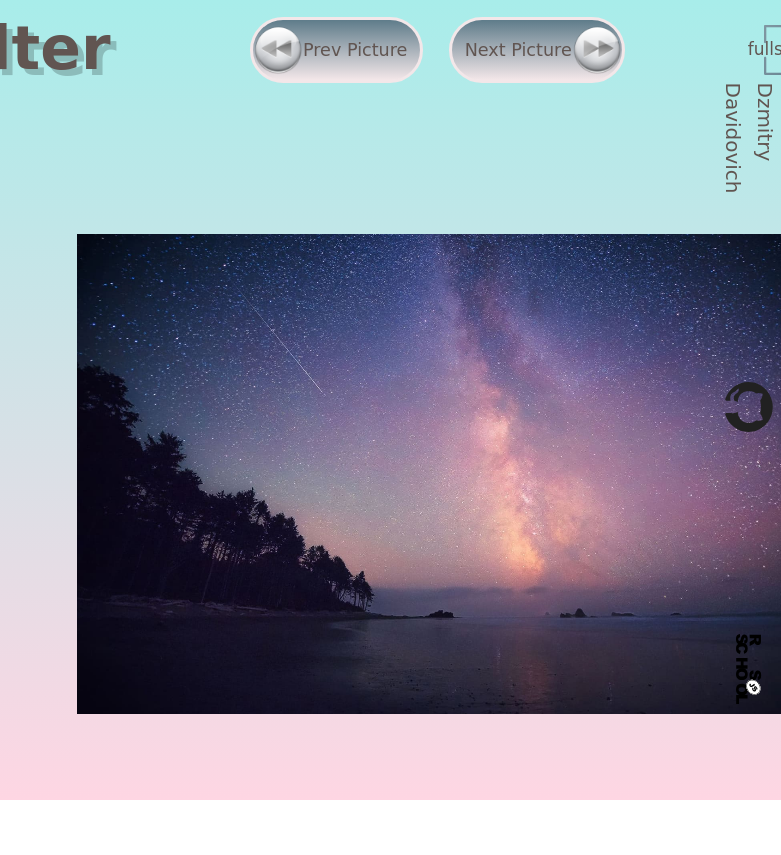
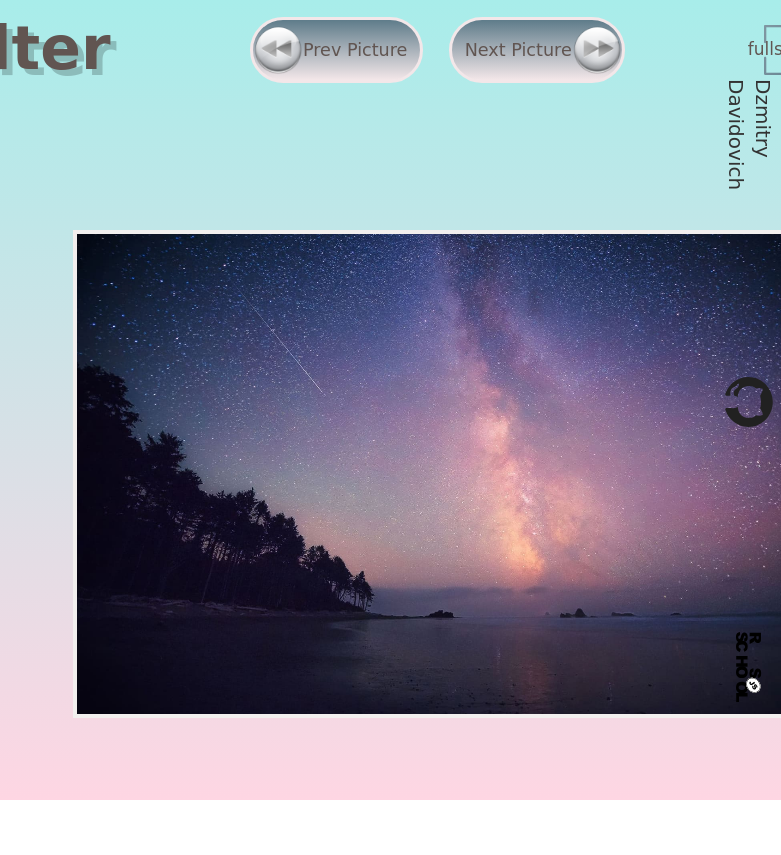
Before and after one commit to DzmitryDavid/online-zoo, a website: page photo-filter/index.html in a window 1280 px wide. Shown: the top 855 px of the page, 499-1280 px from the left. Drawn offline with Linux system fonts and the light colour scheme; a web font is replaced by a local one.

Commit message:
feat: add footer links

```diff
--- a/photo-filter/index.html
+++ b/photo-filter/index.html
@@ -149,13 +149,17 @@
                 </section>
                 <footer class="footer">
 
-                        <div class="footer__author">Dzmitry Davidovich</div>
+                        <div class="footer__logo-author">
+                            <a target="_blank" href="https://dzmitrydavid.github.io/portfolio/">
+                                Dzmitry Davidovich
+                            </a>
+                        </div>
                         <div class="footer__logo">
-                            <a class="footer__logo-git" href=""></a>
+                            <a class="footer__logo-git" href="https://github.com/DzmitryDavid/"></a>
                         </div>
 
                         <div class="footer__logo">
-                            <a class="footer__logo-rs" href=""></a>
+                            <a class="footer__logo-rs" href="https://rolling-scopes-school.github.io/stage0/#/stage1/tasks/photo-filter"></a>
                         </div>
                 </footer>
         </div>
--- a/photo-filter/src/js/index.js
+++ b/photo-filter/src/js/index.js
@@ -52,7 +52,6 @@ function appFilter() {
     let invert = invertInput.value;
     let sepia = sepiaInput.value;
     let hueRotate = hueRotateInput.value;
-
 
     canvas.height = image.height;
     canvas.width = image.width;
@@ -140,7 +139,6 @@ uploadFile.addEventListener('change', () => {
 const setImageTime = () => {
     let today = new Date();
     let hour = today.getHours();
-    console.log(hour);
 
     if (hour >= 6 && hour < 12) {
         getImage(images, 'morning');
--- a/photo-filter/src/scss/_base.scss
+++ b/photo-filter/src/scss/_base.scss
@@ -1,7 +1,3 @@
-$color-primary: #fed6e3;
-$color-grad-1: #fbdb89;
-$color-grad-2: #f48982;
-
 $color-grey-light-1: #f9f5f3;
 $color-grey-light-2: #f2efee;
 $color-grey-light-3: #d3c7c3;
--- a/photo-filter/src/scss/_footer.scss
+++ b/photo-filter/src/scss/_footer.scss
@@ -8,9 +8,20 @@
     top: 0;
     width: 5%;
     height: 100vh;
-    font-size: 20px;
     &__logo {
+        transition: all ease 0.5s;
+        &-author {
+            a {
+                transition: all ease 0.5s;
+                color: #333;
+                text-decoration: none;
+                font-size: 20px;
+                text-transform: capitalize;
+                line-height: 25px;
 
+            }
+            transform: rotate(90deg);
+        }
         &-git {
             display: block;
             background-image: url('../../assets/icons/Github-mini.svg');
@@ -33,9 +44,10 @@
             width: 70px;
             height: 50px;
         }
+
+        &:hover {
+            transform:scale(1.05);
+
+        }
     }
-    &__author {
-        transform: rotate(90deg);
-    }
-
 }
--- a/photo-filter/src/scss/_picture.scss
+++ b/photo-filter/src/scss/_picture.scss
@@ -12,6 +12,7 @@
 }
 
 #canvas {
+    border:4px solid $color-grey-light-2;
     margin: 0 auto;
     max-width: 80%;
 }
```
Also changed, not shown: photo-filter/src/css/style.css.
